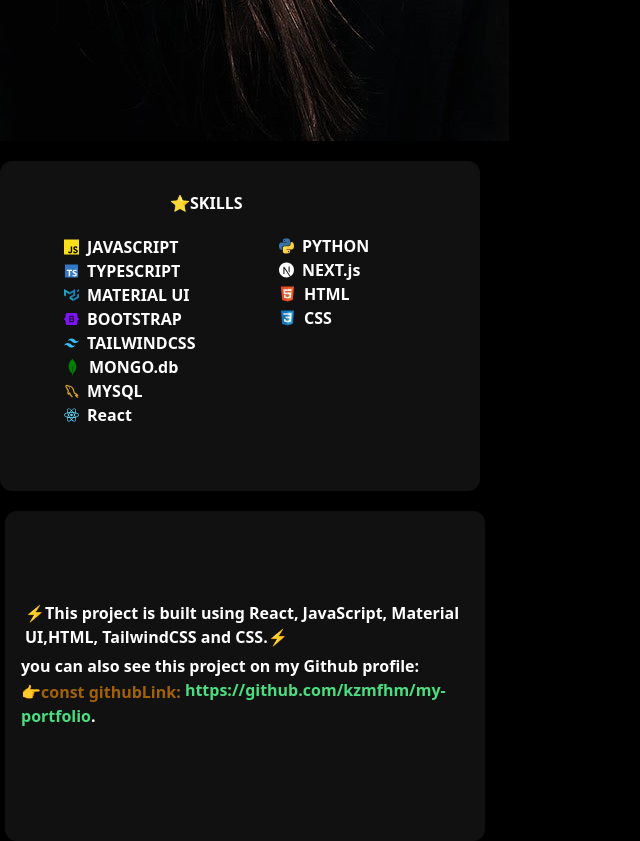
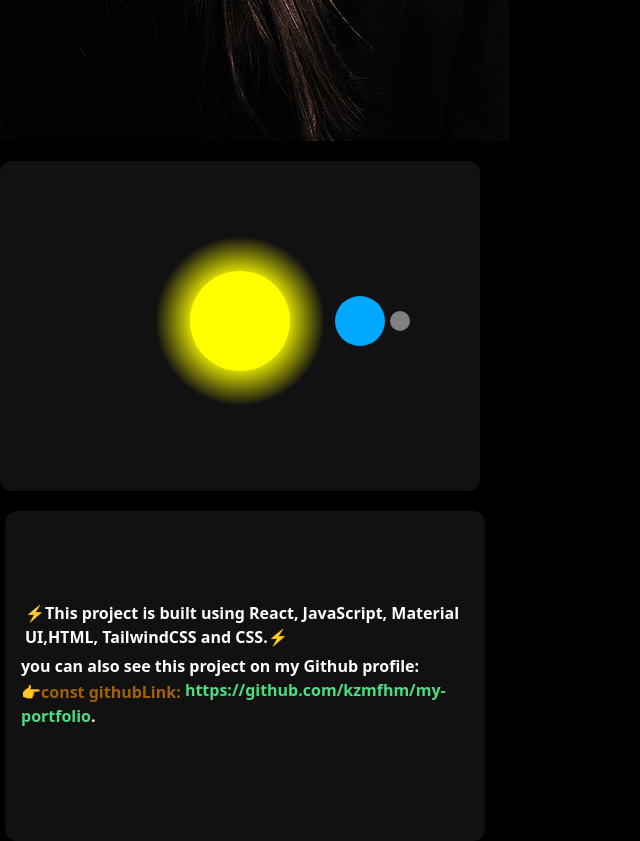
Before and after one commit to kzmfhm/my-portfolio, a React (Create React App) app: page /home in a window 1280 px wide. Shown: the part 800-1641 px from the top of the page, without its empty margins (0-640 px from the left). Built offline with nearby package versions, Linux system fonts and the light colour scheme.

Commit message:
Adding solar-system animation in home page

```diff
--- a/src/pages/Home/index.jsx
+++ b/src/pages/Home/index.jsx
@@ -1,18 +1,6 @@
 import React from 'react'
 import WomenImg from '../../images/woman1.png';
 import Navbar from '../../components/Navbar';
-import jsImage from '../../images/js.svg';
-import tsImage from '../../images/ts.svg';
-import muImage from '../../images/MUI.svg'
-import BImage from '../../images/bootstrap.svg';
-import sqlImage from '../../images/mysql.svg';
-import mongoImage from '../../images/mongodb.svg';
-import RImage from '../../images/react.svg';
-import tailwindImage from '../../images/tailwindcss.svg'
-import PyImage from '../../images/python.svg';
-import htmlImage from '../../images/html.svg';
-import cssImage from '../../images/css.svg';
-import NImage from '../../images/nextjs.svg';
 import './style.css';
 import gitImage from '../../images/github.svg';
 
@@ -42,48 +30,15 @@ const Home = () => {
     </div>
     </div>
     <div class='section3'>
-    <div class="mt-[20px] pt-[10px] rounded-xl items-center space-x-4 font-bold  md:h-[330px] h-[100px] w-[290px] md:w-[480px] text-white bg-[#111]">
-    <h1 class='align-middle  md:mx-[170px] mt-[20px] text-white text-1xl cursor-pointer transition ease-in-out delay-150 hover:text-yellow-600'>⭐SKILLS
-      </h1>
-      <ul class='mt-[10px] md:mt-[20px] cursor-pointer transition ease-in-out delay-150 hover:text-yellow-600'>
-        <li class='flex mx-10'>
-        <img class='mx-2' src={jsImage} alt="js" />JAVASCRIPT
-        </li>
-        <li class='flex mx-10'>
-        <img class='mx-2' src={tsImage} alt="ts" />TYPESCRIPT
-        </li>
-        <li class='flex mx-10'>
-        <img class='mx-2' src={muImage} alt="material-ui" />MATERIAL UI
-        </li>
-        <li class='flex mx-10'>
-        <img class='mx-2' src={BImage} alt="bootstrap" />BOOTSTRAP
-        </li>
-        <li class='flex mx-10'>
-        <img class='mx-2' src={tailwindImage} alt="tailwind" />TAILWINDCSS
-        </li>
-        <li class='flex mx-10'>
-        <img class='mx-2' src={mongoImage} alt="mongo db" />MONGO.db
-        </li>
-        <li class='flex mx-10'>
-        <img class='mx-2' src={sqlImage} alt="my sql" />MYSQL
-        </li>
-        <li class='flex mx-10'>
-        <img class='mx-2' src={RImage} alt="react" />React
-        </li>
-       <li class='flex ml-[255px] mt-[-193px]'>
-        <img class='mx-2' src={PyImage} alt="python" />PYTHON
-        </li>
-        <li class='flex ml-[255px]'>
-        <img class='mx-2' src={NImage} alt="next-js" />NEXT.js
-        </li>
-        <li class='flex ml-[255px] '>
-        <img class='mx-2' src={htmlImage} alt="html" />HTML
-        </li>
-        <li class='flex ml-[255px]'>
-        <img class='mx-2' src={cssImage} alt="css" />CSS
-        </li>
-       </ul>
-
+    <div class="mt-[20px] pt-[10px] rounded-xl items-center space-x-4 font-bold  md:h-[330px] h-[100px] w-[290px] md:w-[480px] bg-[#111] ">
+   <div class='solar-system'>
+   <div class='sun justify-center align-middle text-center'>
+    <div class='earth'>
+    <div class='moon'>
+    </div>
+    </div>
+    </div>
+   </div>
     </div>
     <div class="mt-[20px] pt-[80px] rounded-xl items-center md:mx-[5px] space-x-4 font-bold h-[100px] md:h-[330px] w-[290px] md:w-[480px] text-white bg-[#111] section4">
 
--- a/src/pages/Home/style.css
+++ b/src/pages/Home/style.css
@@ -27,6 +27,94 @@
     .section4{
           display: none;
       }
+}
+.solar-system {
+    position: relative;
+    width: 300px;
+    height: 300px;
+    border-radius: 50%;
+    background: radial-gradient(circle, yellow 20%, transparent 40%);
+    animation: rotate-sun 10s linear infinite;
+    margin-top: 150px;
+    margin-left: 50%;
+}
 
+.sun {
+    position: absolute;
+    width: 100px;
+    height: 100px;
+    background-color: yellow;
+    border-radius: 50%;
+    top: 50%;
+    left: 50%;
+    transform: translate(-50%, -50%);
+}
 
+.earth {
+    position: absolute;
+    width: 50px;
+    height: 50px;
+    background-color: #00a9ff;
+    border-radius: 50%;
+    top: 50%;
+    left: 50%;
+    transform: translate(-50%, -50%);
+    animation: rotate-earth 5s linear infinite, orbit-earth 10s linear infinite;
 }
+
+.moon {
+    position: absolute;
+    width: 20px;
+    height: 20px;
+    background-color: gray;
+    border-radius: 50%;
+    top: 50%;
+    left: 50%;
+    transform: translate(-50%, -50%);
+    animation: rotate-moon 2s linear infinite, orbit-moon 2s linear infinite;
+}
+
+@keyframes rotate-sun {
+    from {
+        transform: translate(-50%, -50%) rotate(0deg);
+    }
+    to {
+        transform: translate(-50%, -50%) rotate(360deg);
+    }
+}
+
+@keyframes rotate-earth {
+    from {
+        transform: translate(-50%, -50%) rotate(0deg);
+    }
+    to {
+        transform: translate(-50%, -50%) rotate(360deg);
+    }
+}
+
+@keyframes rotate-moon {
+    from {
+        transform: translate(-50%, -50%) rotate(0deg);
+    }
+    to {
+        transform: translate(-50%, -50%) rotate(360deg);
+    }
+}
+
+@keyframes orbit-earth {
+    from {
+        transform: translate(-50%, -50%) rotate(0deg) translateX(120px) rotate(0deg);
+    }
+    to {
+        transform: translate(-50%, -50%) rotate(360deg) translateX(120px) rotate(-360deg);
+    }
+}
+
+@keyframes orbit-moon {
+    from {
+        transform: translate(-50%, -50%) rotate(0deg) translateX(40px) rotate(0deg);
+    }
+    to {
+        transform: translate(-50%, -50%) rotate(360deg) translateX(40px) rotate(-360deg);
+    }
+}
```
